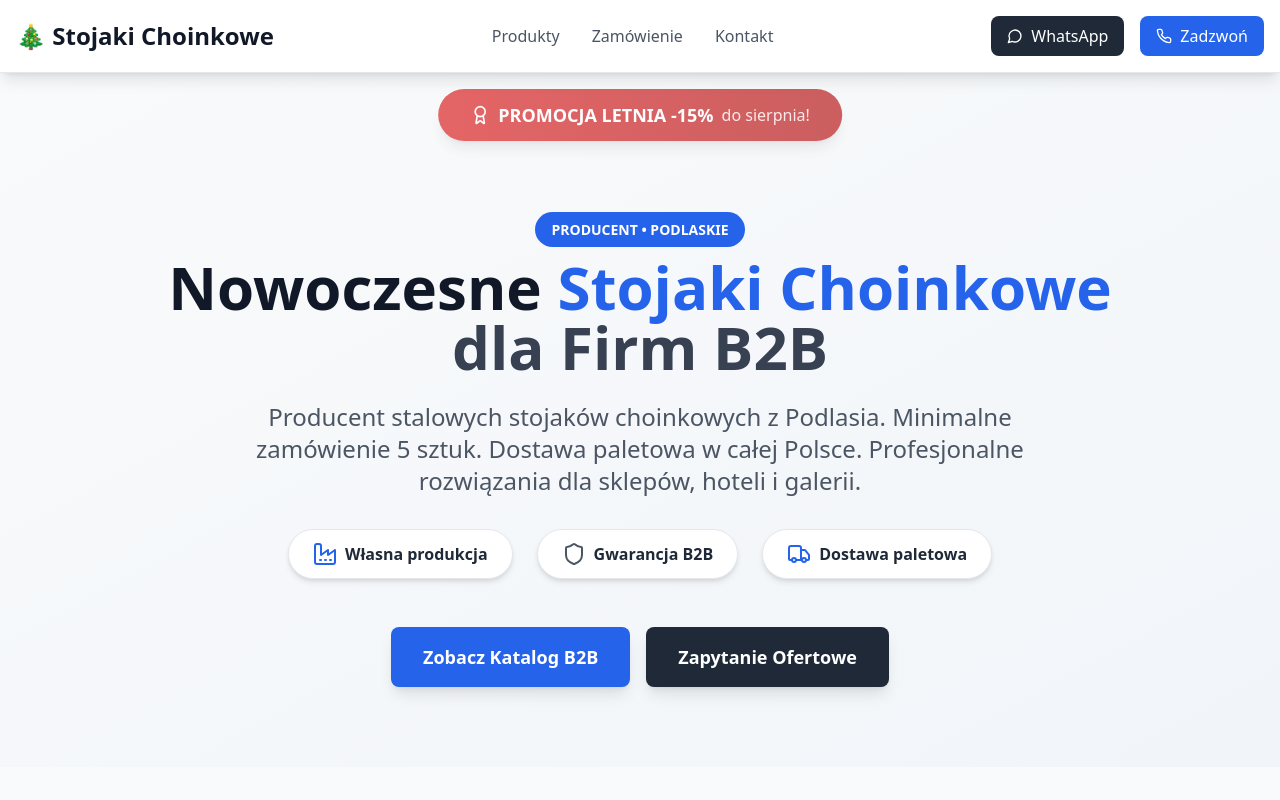
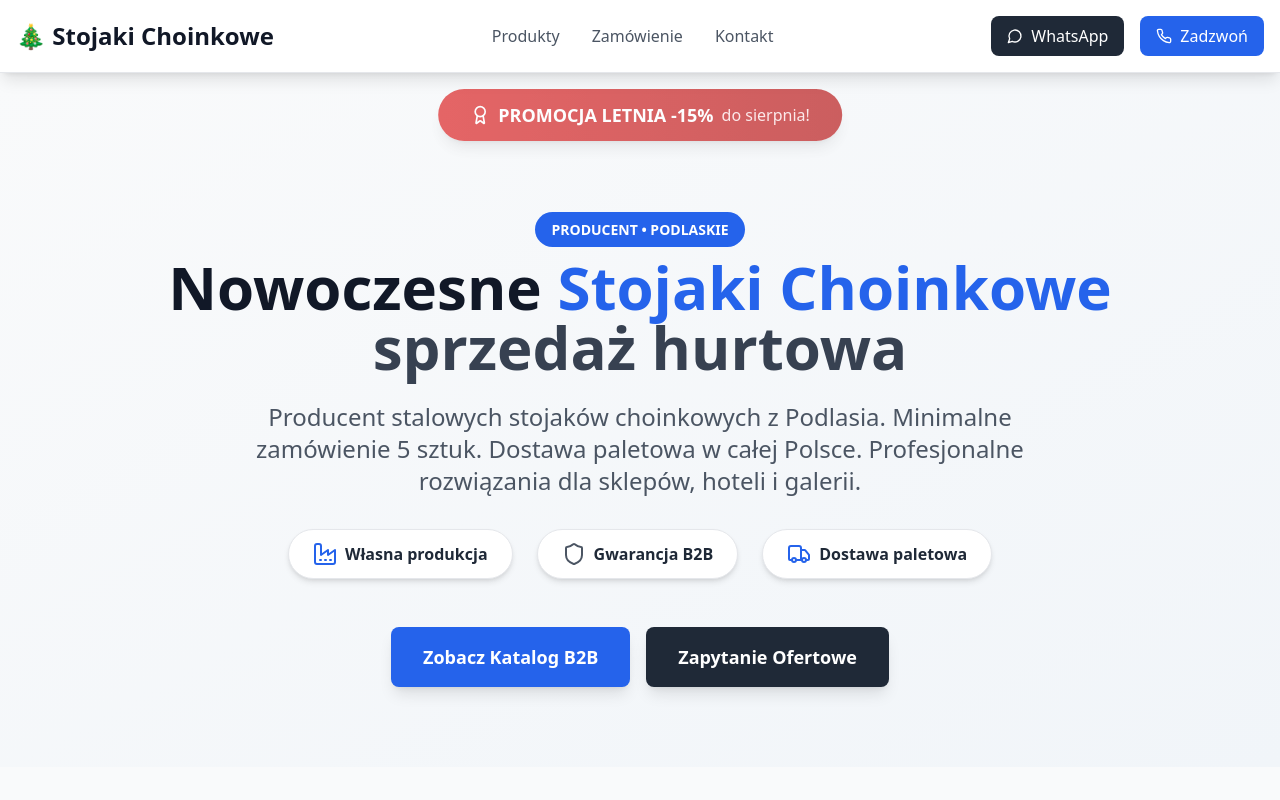
Before and after one commit to ohhsite/choinka-stojak-shop, a React (Vite) app: page / in a window 1280 px wide. Shown: the top 800 px of the page. Built offline with nearby package versions, Linux system fonts and the light colour scheme.

Commit message:
Visual edit in Lovable
Edited UI in Lovable

```diff
--- a/src/components/Hero.tsx
+++ b/src/components/Hero.tsx
@@ -1,10 +1,7 @@
-
 import React from 'react';
 import { Star, Shield, Truck, Factory, Award } from 'lucide-react';
-
 const Hero = () => {
-  return (
-    <section className="bg-gradient-to-br from-gray-50 to-slate-100 py-20 relative overflow-hidden">
+  return <section className="bg-gradient-to-br from-gray-50 to-slate-100 py-20 relative overflow-hidden">
       {/* Promocja - wyróżniona sekcja */}
       <div className="absolute top-4 left-1/2 transform -translate-x-1/2 z-10">
         <div className="bg-gradient-to-r from-red-600 to-red-700 text-white px-8 py-3 rounded-full shadow-lg animate-pulse">
@@ -26,7 +23,7 @@ const Hero = () => {
         <h1 className="text-4xl md:text-6xl font-bold text-gray-900 mb-6">
           Nowoczesne <span className="text-blue-600">Stojaki Choinkowe</span>
           <br />
-          <span className="text-gray-700">dla Firm B2B</span>
+          <span className="text-gray-700">sprzedaż hurtowa</span>
         </h1>
 
         <p className="text-xl md:text-2xl text-gray-600 mb-8 max-w-3xl mx-auto">
@@ -51,22 +48,14 @@ const Hero = () => {
         </div>
 
         <div className="flex flex-col sm:flex-row gap-4 justify-center">
-          <a
-            href="#produkty"
-            className="bg-blue-600 text-white px-8 py-4 rounded-lg text-lg font-semibold hover:bg-blue-700 transition-colors shadow-lg"
-          >
+          <a href="#produkty" className="bg-blue-600 text-white px-8 py-4 rounded-lg text-lg font-semibold hover:bg-blue-700 transition-colors shadow-lg">
             Zobacz Katalog B2B
           </a>
-          <a
-            href="#zamowienie"
-            className="bg-gray-800 text-white px-8 py-4 rounded-lg text-lg font-semibold hover:bg-gray-900 transition-colors shadow-lg"
-          >
+          <a href="#zamowienie" className="bg-gray-800 text-white px-8 py-4 rounded-lg text-lg font-semibold hover:bg-gray-900 transition-colors shadow-lg">
             Zapytanie Ofertowe
           </a>
         </div>
       </div>
-    </section>
-  );
+    </section>;
 };
-
 export default Hero;
```
